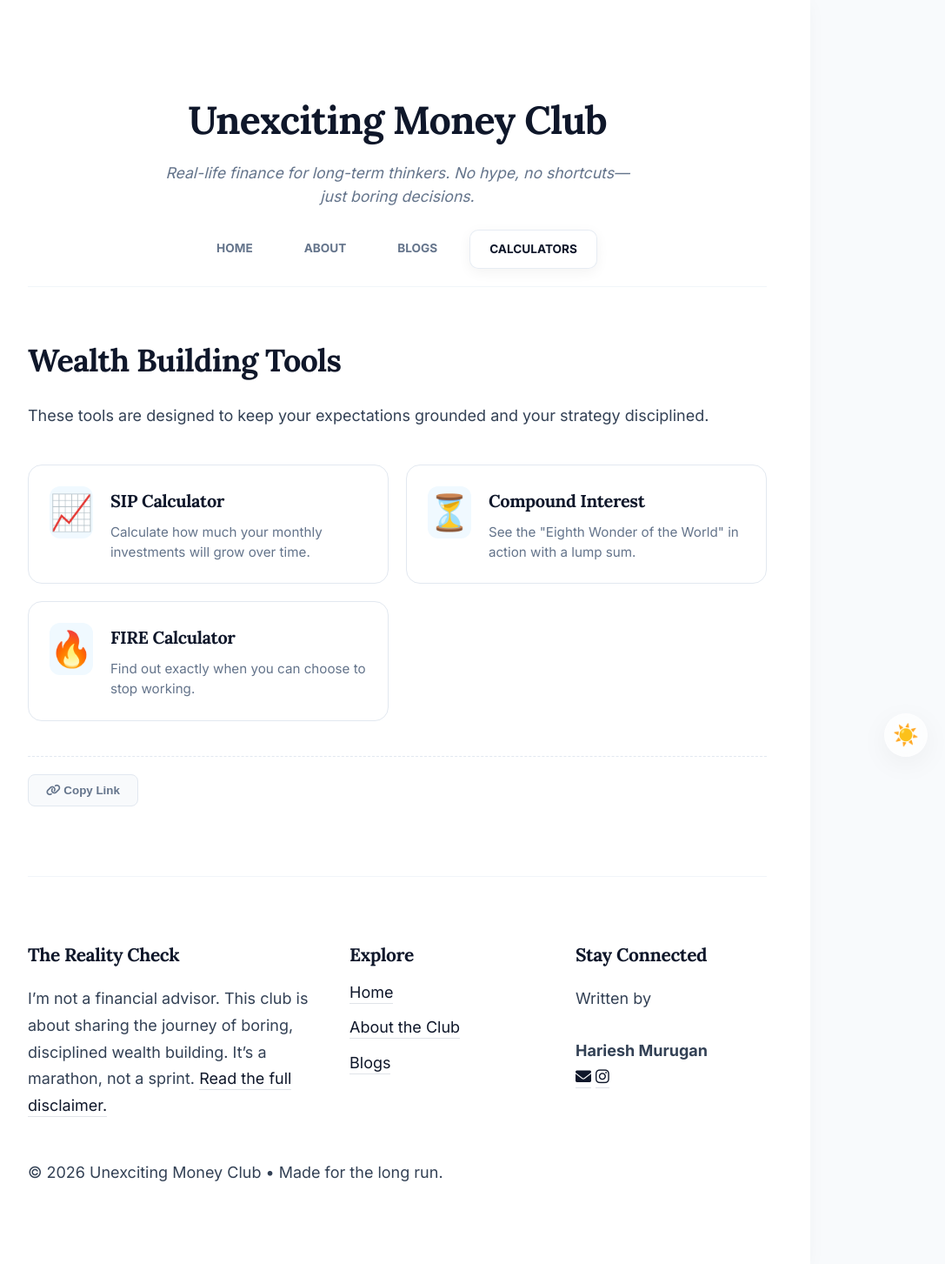
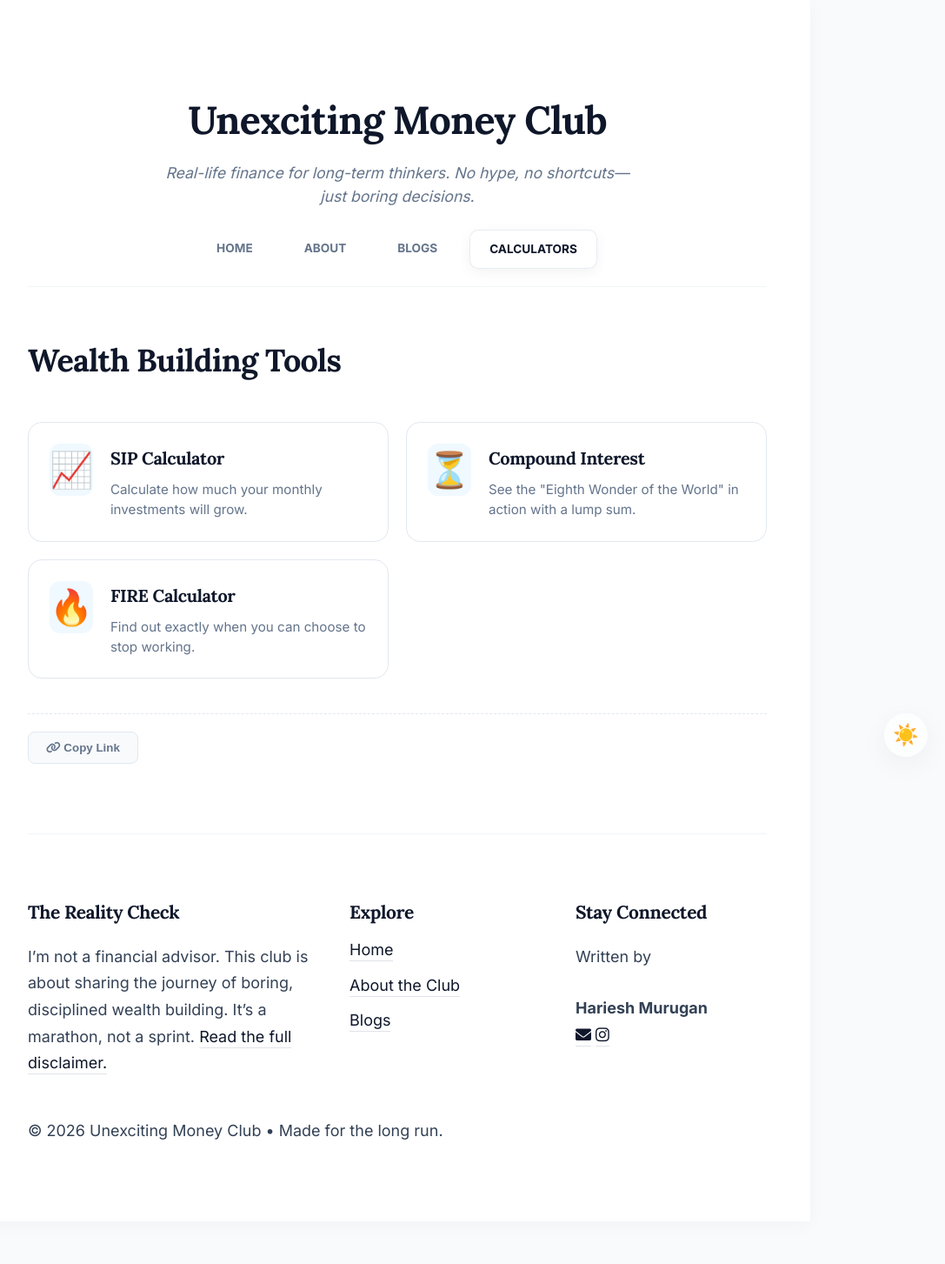
Before and after one commit to HarieshMK/HarieshMK.github.io, a Jekyll site: the page built from calculators.md, in a window 1280 px wide. Shown: the whole page at 87% size, without its empty margins (183-1270 px from the left). Built offline with Jekyll 4.4.1, drawn with Linux system fonts in a browser that asks for light colours; after the commit the page ends 1404 px from its top, so only the background shows below that.

Commit message:
Update calculators.md

```diff
--- a/calculators.md
+++ b/calculators.md
@@ -1,24 +1,22 @@
 ---
 layout: default
 title: Financial Calculators
-description: Simple, unexciting tools to help you plan your wealth-building journey.
 permalink: /calculators/
 ---
 
 # Wealth Building Tools
-These tools are designed to keep your expectations grounded and your strategy disciplined.
 
 <div class="calculator-grid">
 
-  <a href="/calculators/sip" class="calc-card">
+  <a href="{{ '/calculators/sip' | relative_url }}" class="calc-card">
     <div class="calc-icon">📈</div>
     <div class="calc-content">
       <h3>SIP Calculator</h3>
-      <p>Calculate how much your monthly investments will grow over time.</p>
+      <p>Calculate how much your monthly investments will grow.</p>
     </div>
   </a>
 
-  <a href="/calculators/compound-interest" class="calc-card">
+  <a href="{{ '/calculators/compound-interest' | relative_url }}" class="calc-card">
     <div class="calc-icon">⏳</div>
     <div class="calc-content">
       <h3>Compound Interest</h3>
@@ -26,7 +24,7 @@ These tools are designed to keep your expectations grounded and your strategy di
     </div>
   </a>
 
-  <a href="/calculators/fire" class="calc-card">
+  <a href="{{ '/calculators/fire' | relative_url }}" class="calc-card">
     <div class="calc-icon">🔥</div>
     <div class="calc-content">
       <h3>FIRE Calculator</h3>
```
